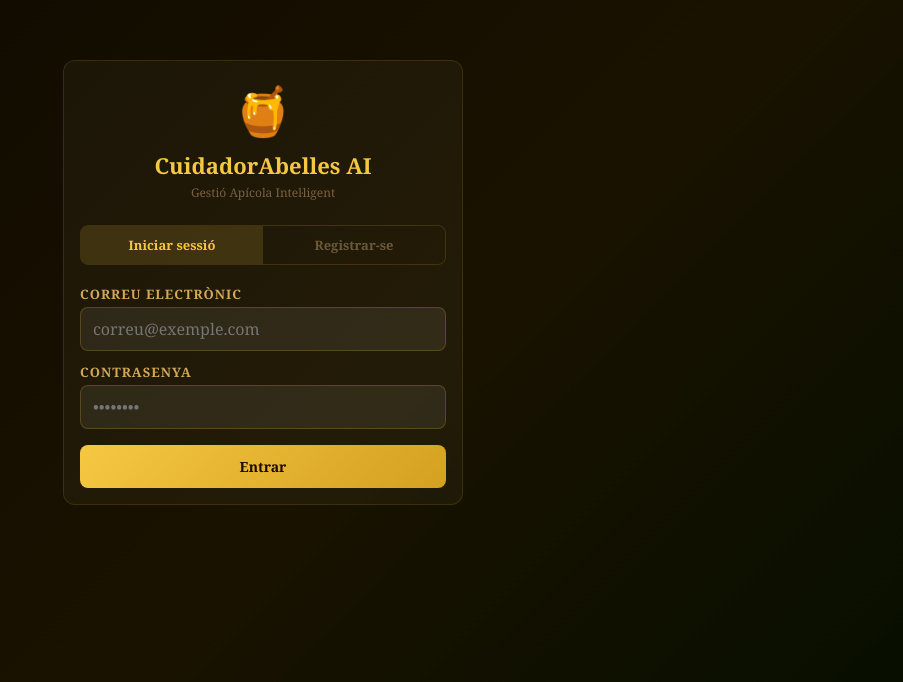
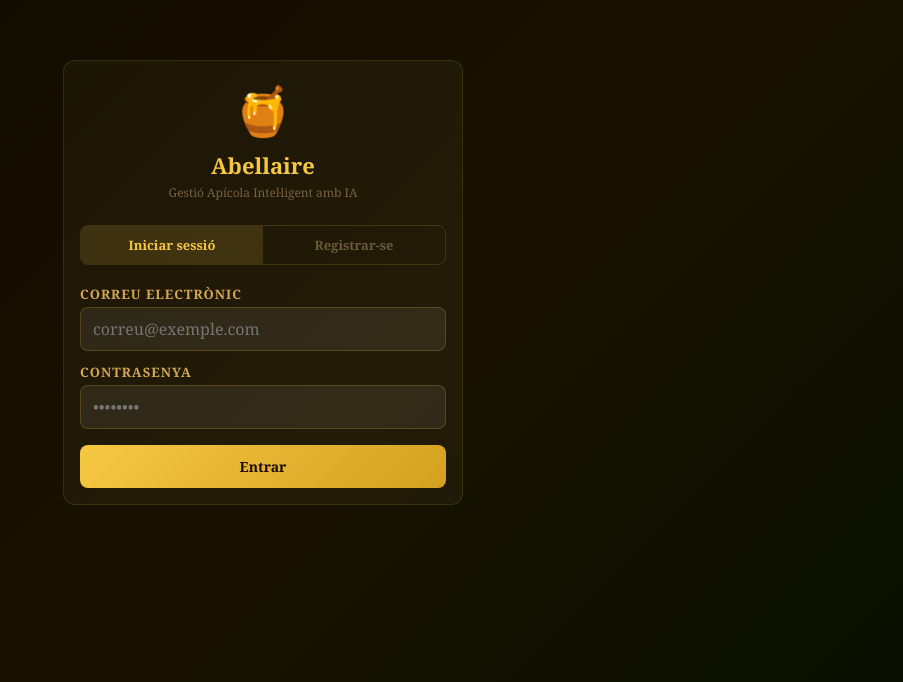
Before and after one commit to meldecalsic/apiapp, a React (Vite) app: page / in a window 1280 px wide. Shown: the part 118-800 px from the top of the page, without its empty margins (377-1280 px from the left). Built offline with nearby package versions, Linux system fonts and the light colour scheme.

Commit message:
Update App.jsx

```diff
--- a/src/App.jsx
+++ b/src/App.jsx
@@ -288,24 +288,20 @@ function ReviewForm({ arnaNumero, initial, onSave, onCancel, loading, compact, p
         </div>
 
         <NullSel lbl="Estat reina" field="estatReina" opts={REINA}/>
-        <NullSel lbl="Any reina (color)" field="anyReina" opts={REICOLOR}/>
 
         <div style={{display:"grid",gridTemplateColumns:"1fr 1fr",gap:"0 8px"}}>
-          <NullNum lbl="Cel·les reials (0-24, o >24)" field="cellesReials" min={0} max={30}/>
+          <NullNum lbl="Cel·les reials (0=cap, >24=moltes)" field="cellesReials" min={0} max={30}/>
           <NullSel lbl="Ubicació cel·les reials" field="cellesReialsUbicacio" opts={["Als extrems dels quadres","Al mig dels quadres","A un sol quadre"]}/>
         </div>
 
-        <div style={{display:"grid",gridTemplateColumns:"1fr 1fr",gap:"0 8px"}}>
-          <NullNum lbl="Quadres buits" field="quadresBuits" min={0} max={14}/>
-          <NullSlider lbl="Agressivitat" field="agressivitat" min={0} max={5} opts={AGRESS}/>
-        </div>
+        <NullSel lbl="Any reina (color)" field="anyReina" opts={REICOLOR}/>
 
         <div style={{background:"rgba(255,50,50,0.05)",border:"1px solid rgba(255,80,80,0.15)",borderRadius:10,padding:12,marginBottom:12}}>
           <p style={{color:"#ff8888",fontSize:11,fontWeight:700,margin:"0 0 10px"}}>VARROA</p>
           <div style={{display:"grid",gridTemplateColumns:"1fr 1fr",gap:"0 8px"}}>
             <div style={{marginBottom:12}}>
-              <label style={S.label}>Data prova (dia/mes/any)</label>
-              <input type="date" value={f.varroaData||""} onChange={e=>set("varroaData",e.target.value||null)} style={{...S.input,color:!f.varroaData?"#5a4a2a":"#fff"}} placeholder="dd/mm/aaaa"/>
+              <label style={S.label}>Data prova varroa</label>
+              <input type="date" value={f.varroaData||""} onChange={e=>set("varroaData",e.target.value||null)} style={{...S.input,color:!f.varroaData?"#5a4a2a":"#fff"}}/>
             </div>
             <NullSlider lbl="% Varroa" field="varroaPct" min={0} max={3} opts={["0-1%","2%","3%","Mes de 3%"]}/>
           </div>
@@ -320,6 +316,9 @@ function ReviewForm({ arnaNumero, initial, onSave, onCancel, loading, compact, p
             <NullSel lbl="Tipus tractament" field="tipusTractament" opts={TRACTA}/>
           </div>
         </div>
+
+        <NullNum lbl="Quadres buits" field="quadresBuits" min={0} max={14}/>
+        <NullSlider lbl="Agressivitat" field="agressivitat" min={0} max={5} opts={AGRESS}/>
 
         <div style={{marginBottom:14}}><label style={S.label}>Notes</label><textarea value={f.notes} onChange={e=>set("notes",e.target.value)} rows={2} style={{...S.input,resize:"vertical"}}/></div>
         <div style={{display:"flex",gap:8}}>
@@ -359,8 +358,8 @@ function AuthScreen({ onAuth }) {
       <div style={{...S.card,maxWidth:400,width:"100%"}}>
         <div style={{textAlign:"center",marginBottom:24}}>
           <div style={{fontSize:48}}>🍯</div>
-          <h1 style={{color:"#f5c842",fontSize:22,margin:"8px 0 4px"}}>CuidadorAbelles AI</h1>
-          <p style={{color:"#7a6040",fontSize:12,margin:0}}>Gestió Apícola Intel·ligent</p>
+          <h1 style={{color:"#f5c842",fontSize:22,margin:"8px 0 4px"}}>Abellaire</h1>
+          <p style={{color:"#7a6040",fontSize:12,margin:0}}>Gestió Apícola Intel·ligent amb IA</p>
         </div>
         <div style={{display:"flex",marginBottom:20,borderRadius:8,overflow:"hidden",border:"1px solid rgba(255,200,50,0.15)"}}>
           <button onClick={()=>setMode("login")} style={{flex:1,padding:"10px",background:mode==="login"?"rgba(245,200,66,0.15)":"transparent",border:"none",color:mode==="login"?"#f5c842":"#6b5a3a",cursor:"pointer",fontFamily:"inherit",fontWeight:600,fontSize:13}}>Iniciar sessió</button>
@@ -423,7 +422,7 @@ function ExplotacionsScreen({ usuari, onSelect, onLogout }) {
     <div style={{...S.page,padding:"0 0 40px"}}>
       <div style={{maxWidth:600,margin:"0 auto",padding:"0 16px"}}>
         <div style={{display:"flex",justifyContent:"space-between",alignItems:"center",padding:"18px 0 14px",borderBottom:"1px solid rgba(255,200,50,0.08)"}}>
-          <div><h1 style={{color:"#f5c842",fontSize:20,margin:0}}>🍯 CuidadorAbelles AI</h1><p style={{color:"#7a6040",fontSize:11,margin:"2px 0 0"}}>{usuari.email}</p></div>
+          <div><h1 style={{color:"#f5c842",fontSize:20,margin:0}}>🍯 Abellaire</h1><p style={{color:"#7a6040",fontSize:11,margin:"2px 0 0"}}>{usuari.email}</p></div>
           <button onClick={onLogout} style={{...S.btnGhost,fontSize:12,padding:"6px 12px"}}>Tancar sessió</button>
         </div>
         <div style={{display:"grid",gridTemplateColumns:"1fr 1fr",gap:10,margin:"20px 0 16px"}}>
@@ -439,7 +438,7 @@ function ExplotacionsScreen({ usuari, onSelect, onLogout }) {
             <h3 style={{color:"#f5c842",margin:"0 0 14px",fontSize:15}}>Nova Explotació</h3>
             <div style={{display:"flex",flexDirection:"column",gap:10}}>
               <div><label style={S.label}>Nom</label><input value={nom} onChange={e=>setNom(e.target.value)} style={S.input} placeholder="Cal Mel de la Muntanya"/></div>
-              <div><label style={S.label}>REGA</label><input value={rega} onChange={e=>setRega(e.target.value.toUpperCase())} style={S.input} placeholder="ES-08-12345"/></div>
+              <div><label style={S.label}>REGA</label><input value={rega} onChange={e=>setRega(e.target.value.toUpperCase())} style={S.input} placeholder="ES1216545645216547"/></div>
               <div><label style={S.label}>Contrasenya d'accés</label><input type="password" value={pwd} onChange={e=>setPwd(e.target.value)} style={S.input} placeholder="Per compartir amb altres"/></div>
               {err&&<div style={{color:"#ff8888",fontSize:13}}>{err}</div>}
               <div style={{display:"flex",gap:8}}>
@@ -453,7 +452,7 @@ function ExplotacionsScreen({ usuari, onSelect, onLogout }) {
           <div style={{...S.card,marginBottom:16}}>
             <h3 style={{color:"#f5c842",margin:"0 0 14px",fontSize:15}}>Unir-se a una Explotació</h3>
             <div style={{display:"flex",flexDirection:"column",gap:10}}>
-              <div><label style={S.label}>REGA</label><input value={rega} onChange={e=>setRega(e.target.value.toUpperCase())} style={S.input} placeholder="ES-08-12345"/></div>
+              <div><label style={S.label}>REGA</label><input value={rega} onChange={e=>setRega(e.target.value.toUpperCase())} style={S.input} placeholder="ES1216545645216547"/></div>
               <div><label style={S.label}>Contrasenya</label><input type="password" value={pwd} onChange={e=>setPwd(e.target.value)} style={S.input}/></div>
               {err&&<div style={{color:"#ff8888",fontSize:13}}>{err}</div>}
               <div style={{display:"flex",gap:8}}>
```
